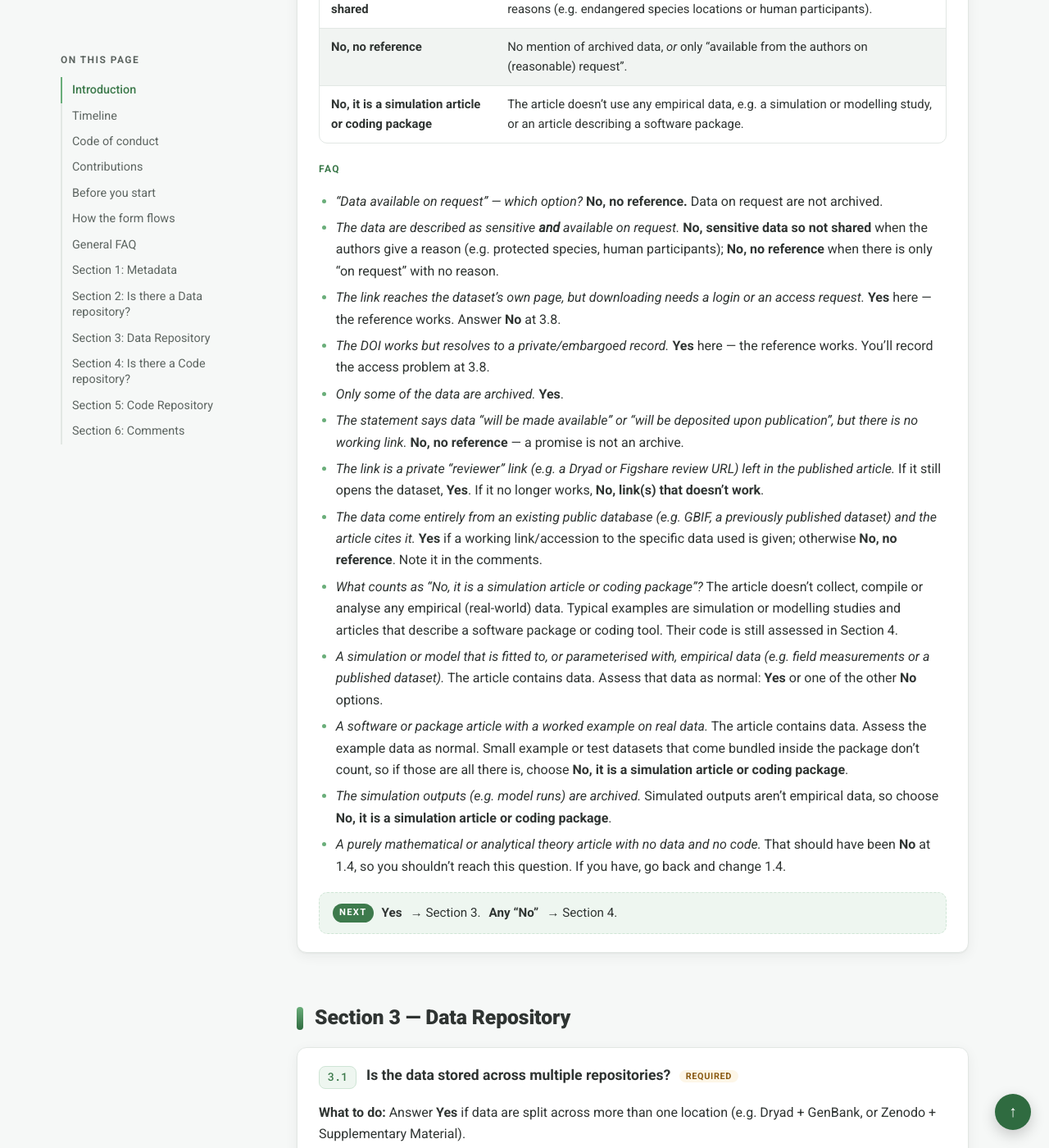
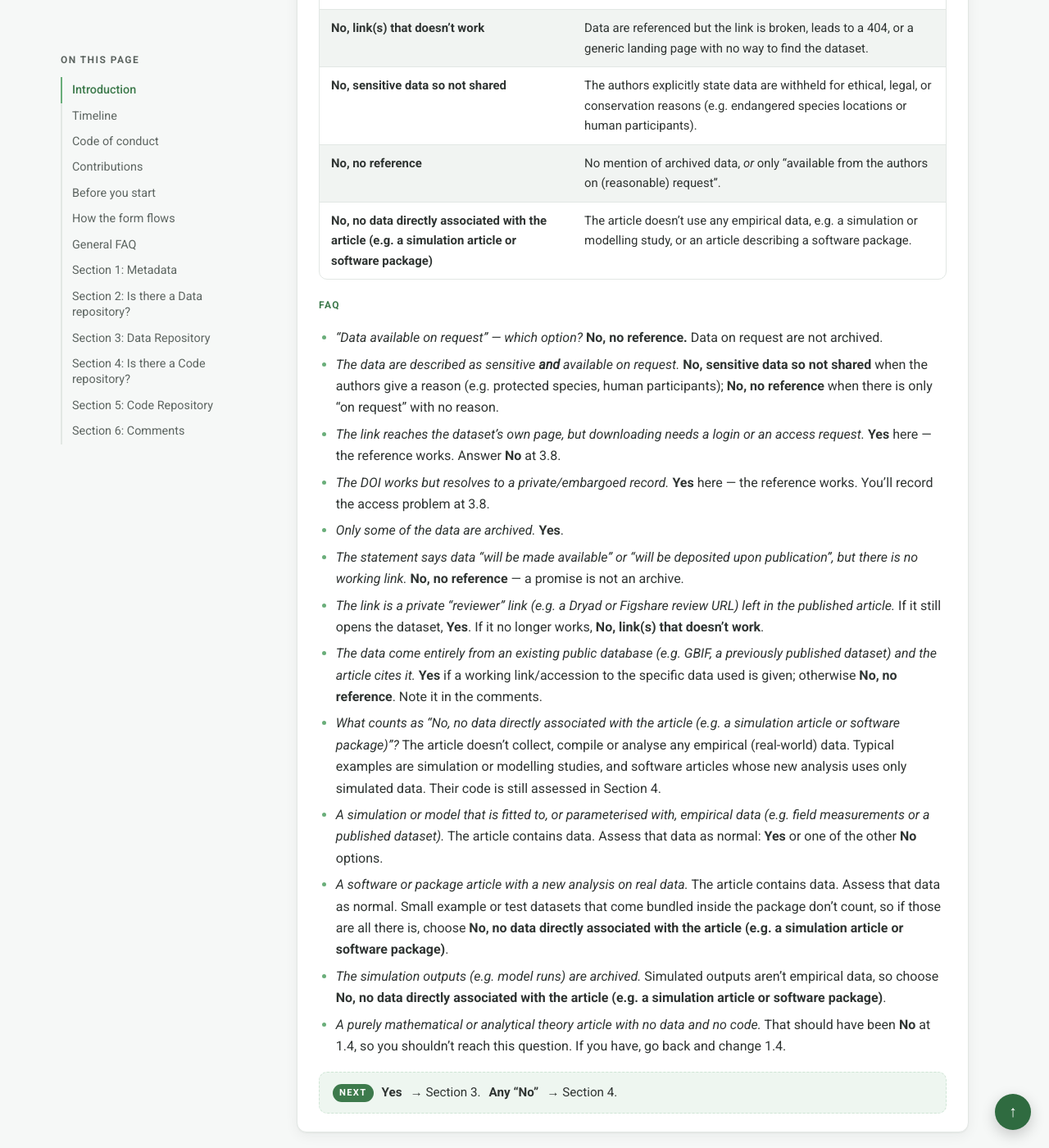
Before and after one commit to EIvimeyCook/Data-Code_Society, a Jekyll site: the page built from FAQ.md, in a window 1280 px wide and 1400 px high, scrolled down 8515 px. Shown: the whole window at 82% size. Built offline with Jekyll 4.4.1, drawn with Linux system fonts in a browser that asks for light colours; our own code applies the rules of GitHub Pages for plain Markdown files; some of the changed text lies outside the part shown.

Commit message:
Update FAQ.md

```diff
--- a/FAQ.md
+++ b/FAQ.md
@@ -209,13 +209,15 @@ The Zoom chat or the dedicated Slack channel.
 - *The article has no DOI.* Paste the article's URL instead and mention this in 6.1.
 
 ### 1.4 Should there be data and/or code associated with the article? \*
-**What to do:** Answer **Yes** if the article analyses data (empirical work) or presents theory/simulations that rely on code. Answer **No** for reviews, opinion pieces, perspectives, editorials, etc.
+**What to do:** Answer **Yes** if the article analyses data (empirical work) or presents theory/simulations that rely on code. Answer **No** for reviews, opinion pieces, perspectives, editorials, data papers, and software articles with no new analysis.
 
 **FAQ**
 - *It's a meta-analysis.* **Yes** — meta-analyses analyse extracted data.
-- *It's a purely mathematical/analytical theory article with no simulations.* Usually **No**, unless the article mentions code (e.g. numerical solutions). If it does, answer **Yes**, then choose **No, it is a simulation article or coding package** at 2.1.
+- *It's a purely mathematical/analytical theory article with no simulations.* Usually **No**, unless the article mentions code (e.g. numerical solutions). If it does, answer **Yes**, then choose **No, no data directly associated with the article (e.g. a simulation article or software package)** at 2.1.
 - *It's a review that includes a small quantitative analysis or a systematic literature search.* **Yes** — there is data behind it.
-- *It's a methods or software article (e.g. introducing an R package or a new statistical method).* **Yes** — there is code behind it. At 2.1, choose **No, it is a simulation article or coding package** unless it also analyses real data.
+- *It's a software article that introduces a package or tool (e.g. an R package) with no new analysis.* **No**.
+- *It's a methods or software article that also includes a new analysis (e.g. a new statistical method demonstrated on data or on simulations).* **Yes**. At 2.1, assess any real data as normal; if the analysis uses only simulated data, choose **No, no data directly associated with the article (e.g. a simulation article or software package)**.
+- *It's a data paper (an article whose purpose is to describe a dataset).* **No**.
 - *A comment or reply that re-analyses the original article's data.* **Yes.** A comment with no new analysis is **No**.
 
 ➡️ **Yes** → Section 2. **No** → Section 6.
@@ -233,7 +235,7 @@ The Zoom chat or the dedicated Slack channel.
 | **No, link(s) that doesn't work** | Data are referenced but the link is broken, leads to a 404, or a generic landing page with no way to find the dataset. |
 | **No, sensitive data so not shared** | The authors explicitly state data are withheld for ethical, legal, or conservation reasons (e.g. endangered species locations or human participants). |
 | **No, no reference** | No mention of archived data, *or* only "available from the authors on (reasonable) request". |
-| **No, it is a simulation article or coding package** | The article doesn't use any empirical data, e.g. a simulation or modelling study, or an article describing a software package. |
+| **No, no data directly associated with the article (e.g. a simulation article or software package)** | The article doesn't use any empirical data, e.g. a simulation or modelling study, or an article describing a software package. |
 
 **FAQ**
 - *"Data available on request" — which option?* **No, no reference.** Data on request are not archived.
@@ -244,10 +246,10 @@ The Zoom chat or the dedicated Slack channel.
 - *The statement says data "will be made available" or "will be deposited upon publication", but there is no working link.* **No, no reference** — a promise is not an archive.
 - *The link is a private "reviewer" link (e.g. a Dryad or Figshare review URL) left in the published article.* If it still opens the dataset, **Yes**. If it no longer works, **No, link(s) that doesn't work**.
 - *The data come entirely from an existing public database (e.g. GBIF, a previously published dataset) and the article cites it.* **Yes** if a working link/accession to the specific data used is given; otherwise **No, no reference**. Note it in the comments.
-- *What counts as "No, it is a simulation article or coding package"?* The article doesn't collect, compile or analyse any empirical (real-world) data. Typical examples are simulation or modelling studies and articles that describe a software package or coding tool. Their code is still assessed in Section 4.
+- *What counts as "No, no data directly associated with the article (e.g. a simulation article or software package)"?* The article doesn't collect, compile or analyse any empirical (real-world) data. Typical examples are simulation or modelling studies, and software articles whose new analysis uses only simulated data. Their code is still assessed in Section 4.
 - *A simulation or model that is fitted to, or parameterised with, empirical data (e.g. field measurements or a published dataset).* The article contains data. Assess that data as normal: **Yes** or one of the other **No** options.
-- *A software or package article with a worked example on real data.* The article contains data. Assess the example data as normal. Small example or test datasets that come bundled inside the package don't count, so if those are all there is, choose **No, it is a simulation article or coding package**.
-- *The simulation outputs (e.g. model runs) are archived.* Simulated outputs aren't empirical data, so choose **No, it is a simulation article or coding package**.
+- *A software or package article with a new analysis on real data.* The article contains data. Assess that data as normal. Small example or test datasets that come bundled inside the package don't count, so if those are all there is, choose **No, no data directly associated with the article (e.g. a simulation article or software package)**.
+- *The simulation outputs (e.g. model runs) are archived.* Simulated outputs aren't empirical data, so choose **No, no data directly associated with the article (e.g. a simulation article or software package)**.
 - *A purely mathematical or analytical theory article with no data and no code.* That should have been **No** at 1.4, so you shouldn't reach this question. If you have, go back and change 1.4.
 
 ➡️ **Yes** → Section 3. **Any "No"** → Section 4.
```
